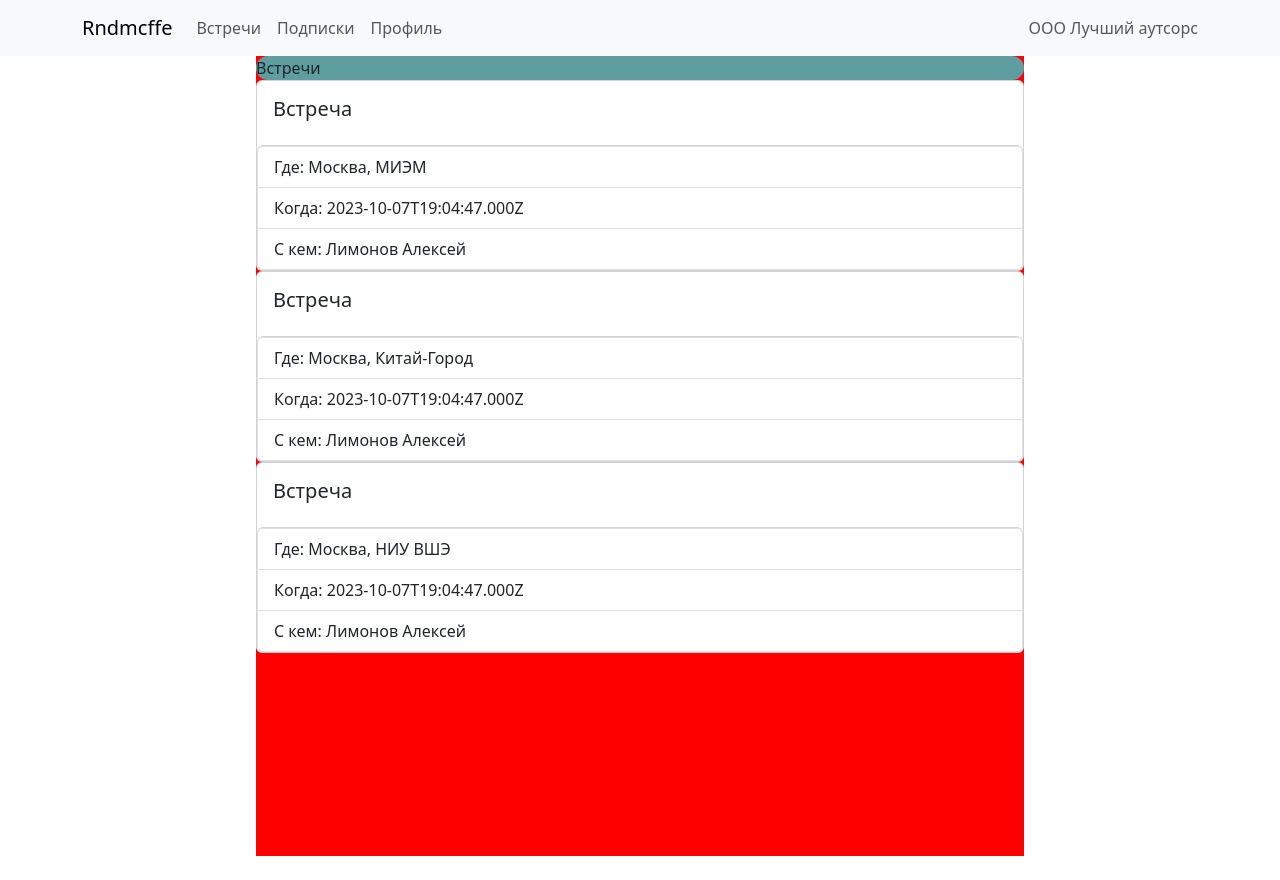
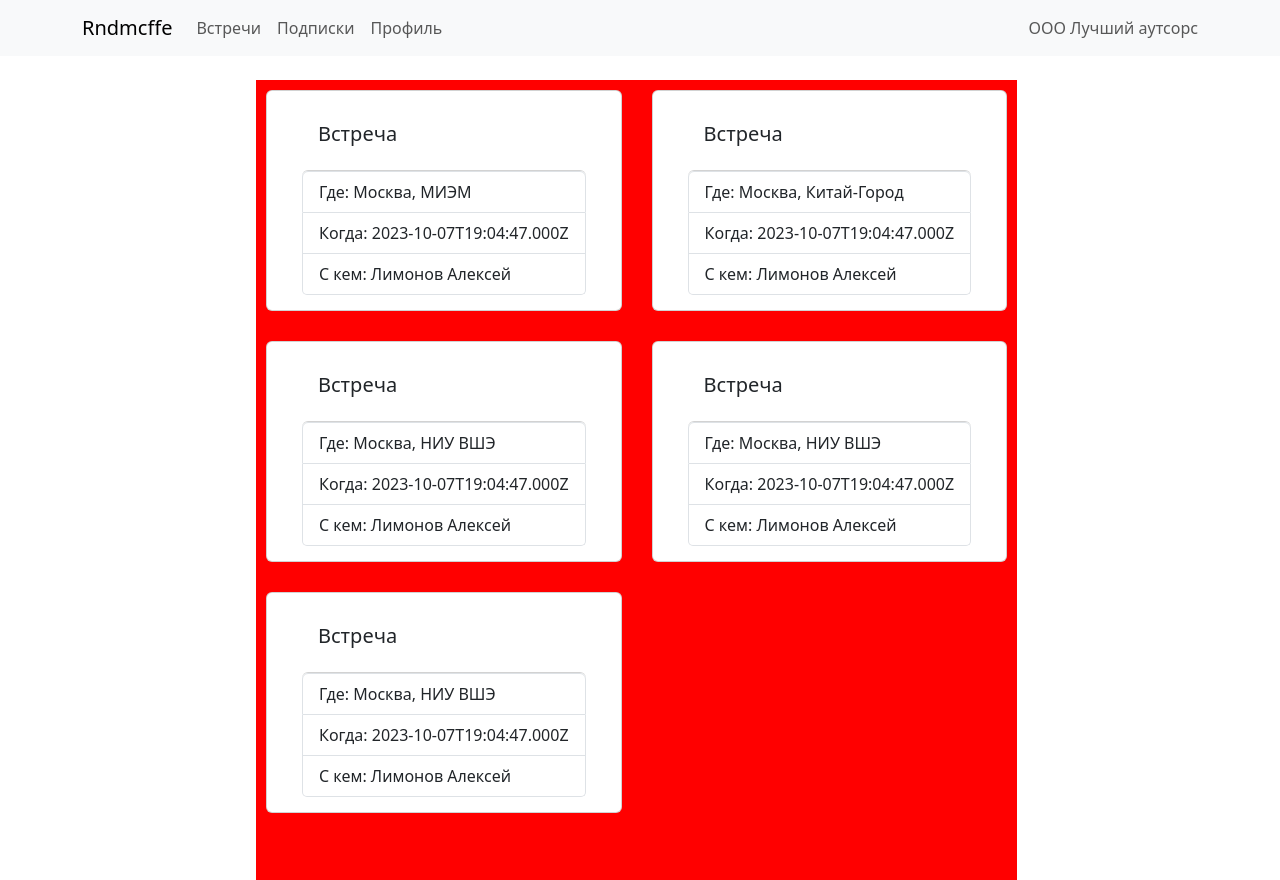
Before and after one commit to Olex1313/rndmcffe-front, a React (Create React App) app: page / in a window 1280 px wide. Before the commit the page ends 856 px from the top, so only its background shows below. Built offline with nearby package versions, Linux system fonts and the light colour scheme.

Commit message:
Add grid for meeting cards

```diff
--- a/src/Meetings.tsx
+++ b/src/Meetings.tsx
@@ -1,6 +1,6 @@
 import React from "react";
 import "./style.css";
-import {Card, ListGroup} from "react-bootstrap";
+import {Card, Col, Container, ListGroup, Row} from "react-bootstrap";
 
 interface Meeting {
     date: Date;
@@ -23,12 +23,21 @@ const meetings: Meeting[] = [
         date: new Date(),
         place: "Москва, НИУ ВШЭ",
         person: "Лимонов Алексей"
+    },
+    {
+        date: new Date(),
+        place: "Москва, НИУ ВШЭ",
+        person: "Лимонов Алексей"
+    },
+    {
+        date: new Date(),
+        place: "Москва, НИУ ВШЭ",
+        person: "Лимонов Алексей"
     }
 ]
 
 const MeetingComponent = (meeting: Meeting) => {
-    // @ts-ignore
-    return <Card>
+    return <Card className="MeetingCard">
         <Card.Body>
             <Card.Title>Встреча</Card.Title>
         </Card.Body>
@@ -41,8 +50,9 @@ const MeetingComponent = (meeting: Meeting) => {
 }
 
 export const Meetings = () => {
-    return <div>
-        <div className="MeetingsBlock">Встречи</div>
-        {meetings.map(m => MeetingComponent(m))}
-    </div>
+    return (
+        <div className="MeetingsCardContainer">
+            {meetings.map(m => MeetingComponent(m))}
+        </div>
+    )
 }
--- a/src/style.css
+++ b/src/style.css
@@ -1,10 +1,30 @@
 .MeetingsBlock {
     border-radius: 30px;
     background-color: cadetblue;
+}
+
+.MeetingsCardContainer {
+    flex: 90%;
+    gap: 30px;
+    margin: 10px;
+    display: grid;
+    justify-items: center;
+    justify-content: space-around;
+    grid-template-columns: repeat(2, 1fr);
+}
+
+
+.MeetingCard {
+    padding: 15px 35px;
+    color: cadetblue;
+    background-color: lightblue;
 }
 
 .PageContainer {
     background-color: red;
     margin: 0 20%;
     height: 100%;
+    position: absolute;
+    top: 10%;
+    bottom: 50%;
 }
```
